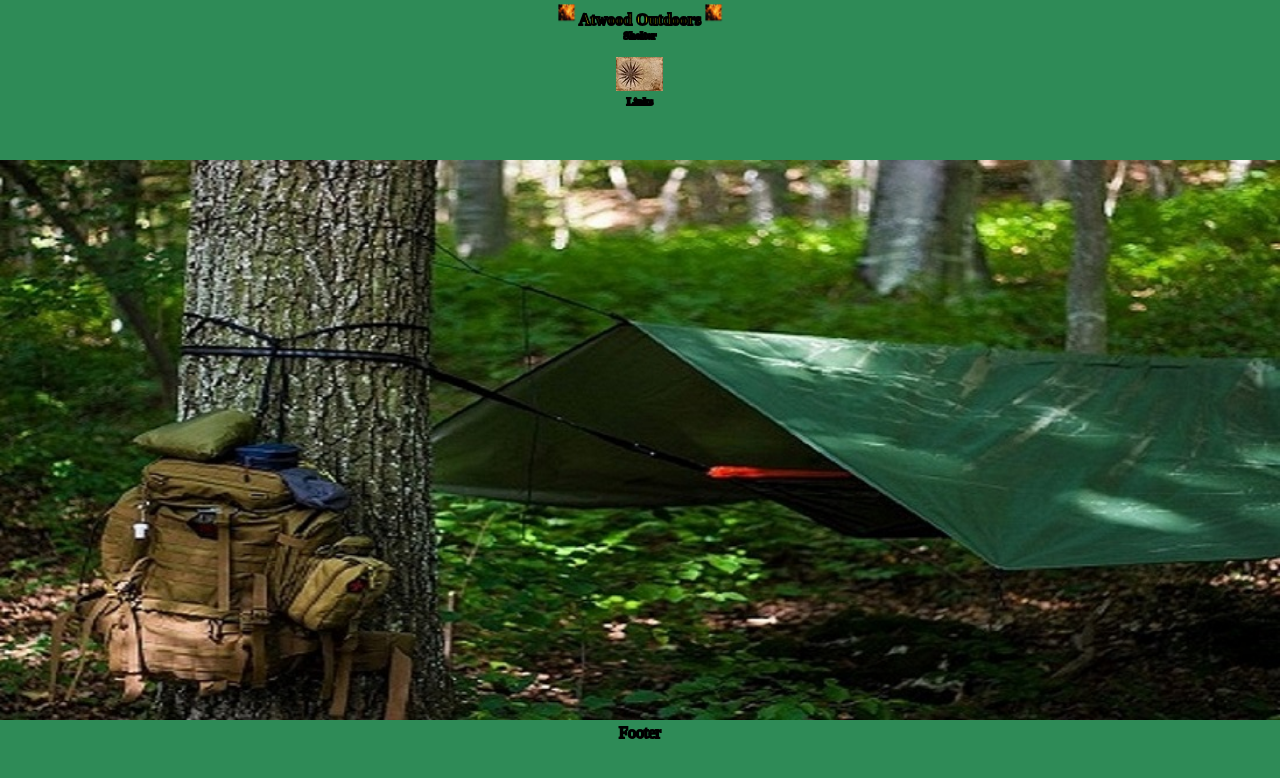
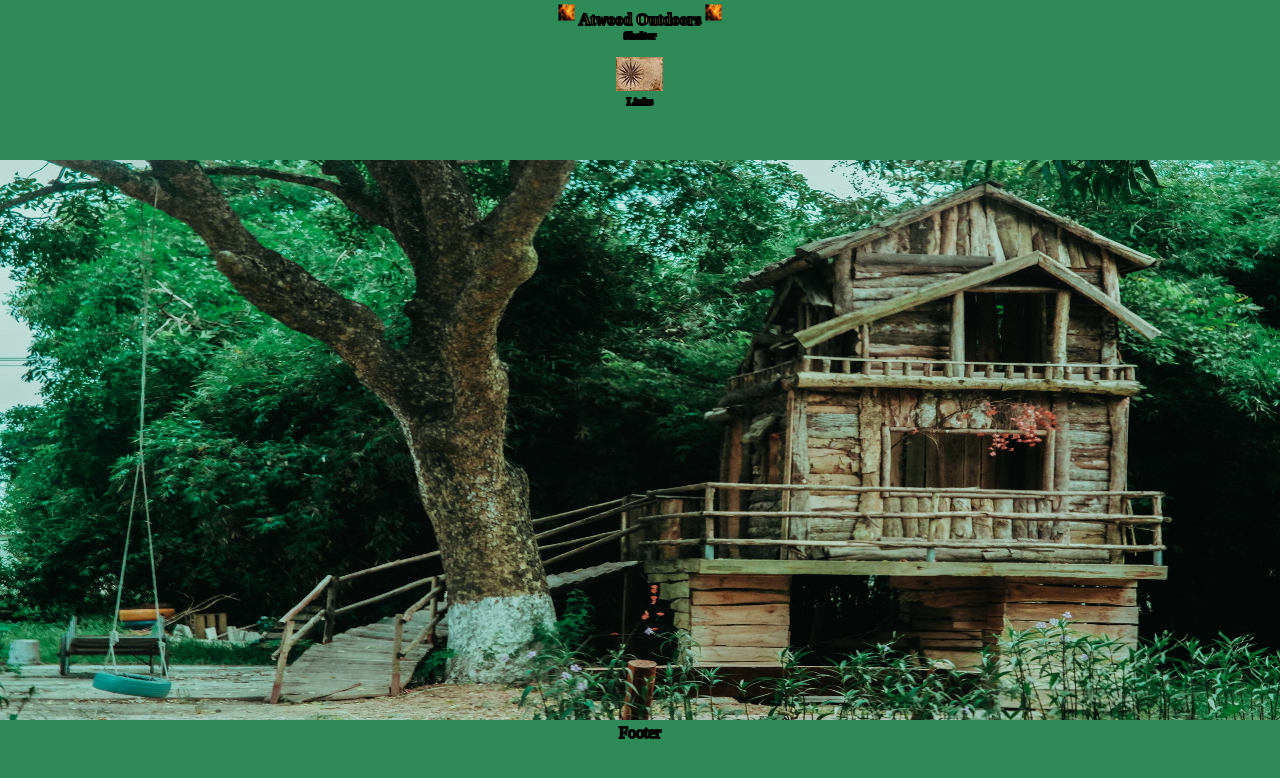
Before and after one commit to KBoxDummy/Red-Webpage, a plain HTML site: page shelter.html in a window 1280 px wide. Drawn offline with Linux system fonts and the light colour scheme.

Commit message:
Update shelter.html

```diff
--- a/shelter.html
+++ b/shelter.html
@@ -31,7 +31,7 @@
   </div>
 </nav>
 
-<img src="pic1.jpg"  class= "pic" class="responsive" />
+<img src="shelter.jpg"  class= "pic" class="responsive" />
 <footer class="footer">Footer</footer>
 
 
```
